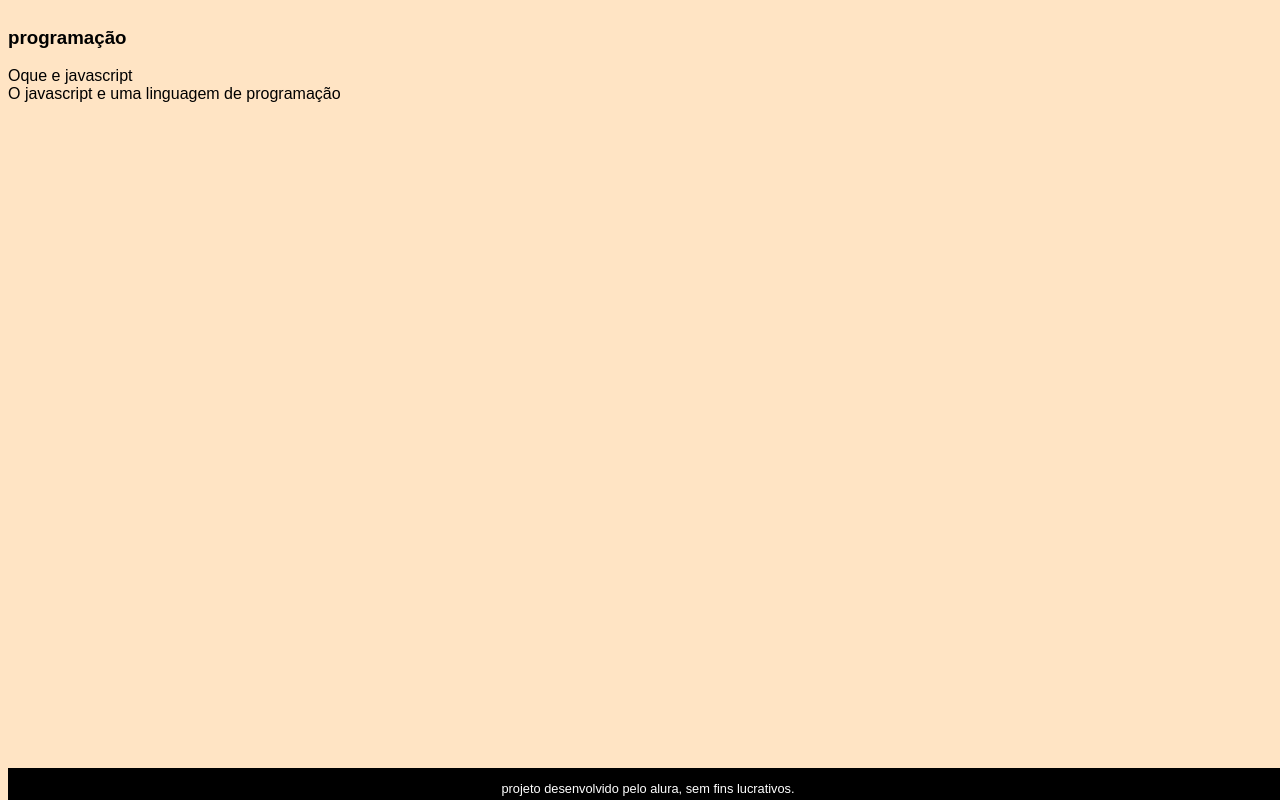
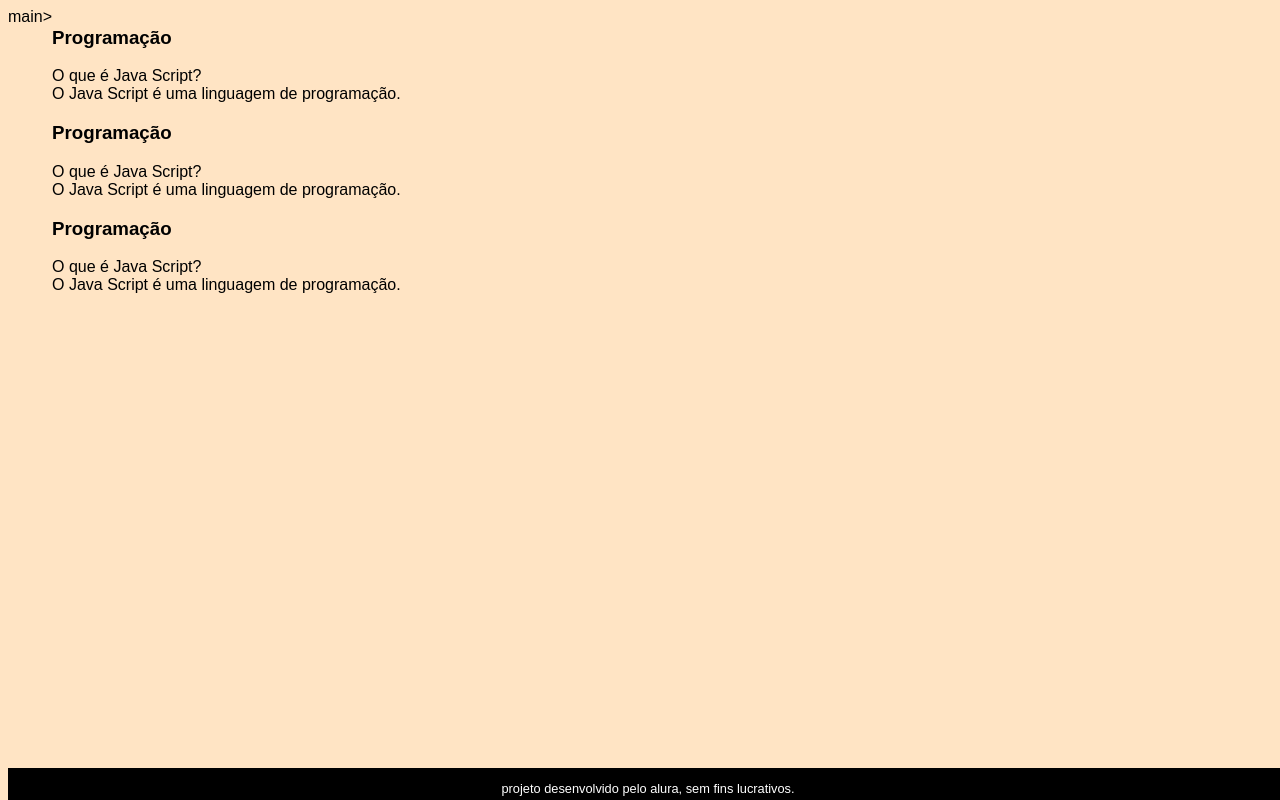
Before and after one commit to Logort/FlashCard, a plain HTML site: page index.html in a window 1280 px wide. Drawn offline with Linux system fonts and the light colour scheme.

Commit message:
3 tre la

```diff
--- a/index.html
+++ b/index.html
@@ -12,18 +12,46 @@
     <main>
 
 <section id="conteiner">
+    main>
+    <section id= “container”>
         <article class="cartao">
             <div class="cartao__conteudo">
-<h3>programação</h3>
-<div
-    class="cartao__conteudo__pergunta">
-Oque e javascript
+                <h3> Programação </h3>
+                <div class="cartao__conteudo__pergunta">
+                    O que é Java Script?
                     </div>
                     <div class="cartao__conteudo__resposta">
-    O javascript e uma linguagem de programação
+                        O Java Script é uma linguagem de programação.
                         </div>
             </div>
         </article>
+        <article class="cartao">
+            <div class="cartao__conteudo">
+                <h3> Programação </h3>
+                <div class="cartao__conteudo__pergunta">
+                    O que é Java Script?
+                    </div>
+                    <div class="cartao__conteudo__resposta">
+                        O Java Script é uma linguagem de programação.
+                        </div>
+            </div>
+        </article>
+        <article class="cartao">
+            <div class="cartao__conteudo">
+                <h3> Programação </h3>
+                <div class="cartao__conteudo__pergunta">
+                    O que é Java Script?
+                    </div>
+                    <div class="cartao__conteudo__resposta">
+                        O Java Script é uma linguagem de programação.
+                        </div>
+            </div>
+        </article>
+    </section>
+</main>
+<footer>
+    <p>Projeto desenvolvido pela Alura, sem fins lucrativos.</p>
+</footer>
 </section>
 
     </main>
```
Lines whose indentation alone changed are shown as unchanged.
